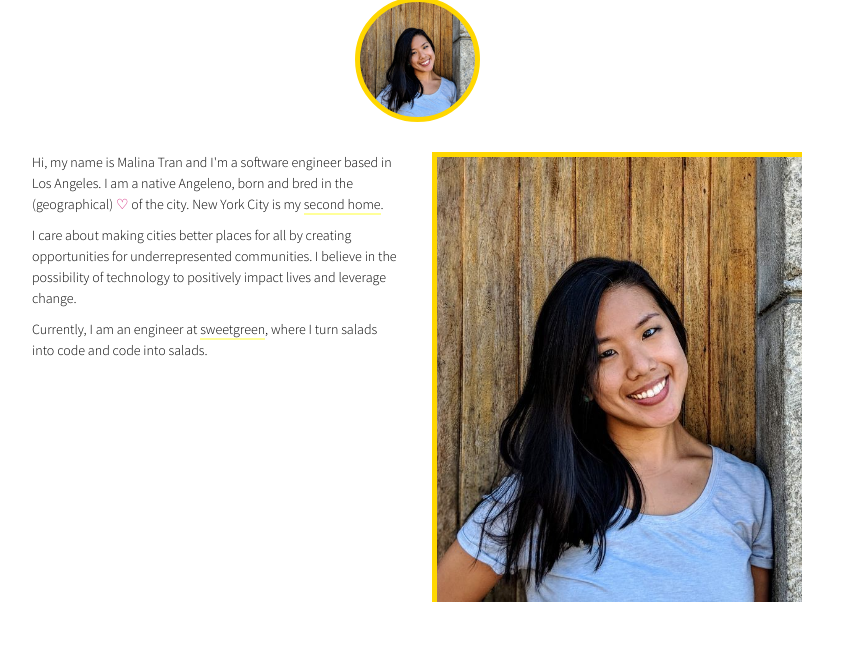
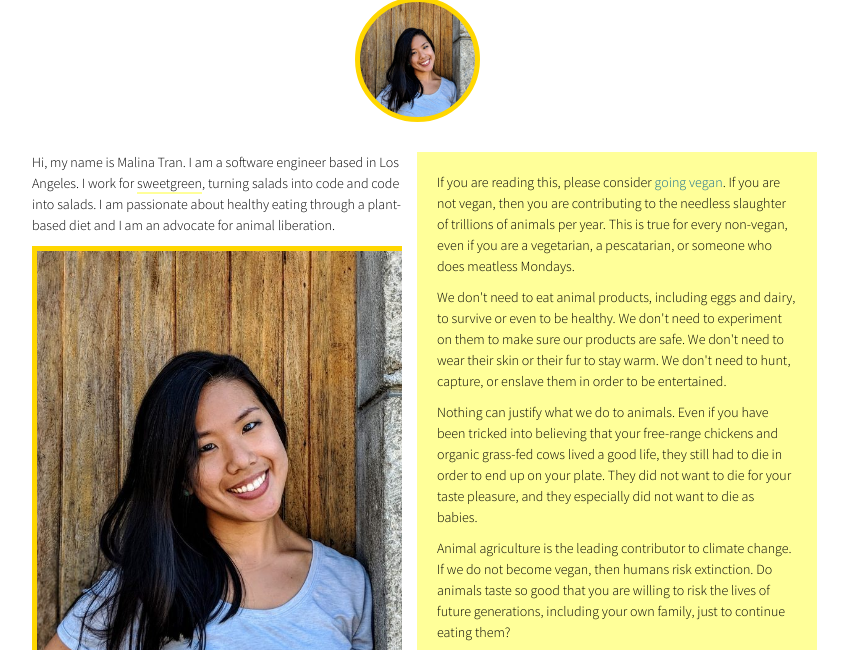
Before and after one commit to malinatran/malinatran.github.io, a plain HTML site: page index.html in a window 1280 px wide. Shown: the part 203-853 px from the top of the page, without its empty margins (223-1071 px from the left). Drawn offline with nearby package versions, Linux system fonts and the light colour scheme; a web font is replaced by a local one.

Commit message:
Update bio and vegan message

```diff
--- a/index.html
+++ b/index.html
@@ -1,11 +1,20 @@
 <!DOCTYPE html>
 <html>
   <head>
-    <link rel="stylesheet" type="text/css" href="https://fonts.googleapis.com/css?family=Damion|Source+Sans+Pro:400,300|Oswald:400,300">
-    <link rel="stylesheet" href="https://maxcdn.bootstrapcdn.com/bootstrap/4.0.0-alpha.4/css/bootstrap.min.css" integrity="2hfp1SzUoho7/TsGGGDaFdsuuDL0LX2hnUp6VkX3CUQ2K4K+xjboZdsXyp4oUHZj" crossorigin="anonymous">
-    <link rel="stylesheet" type="text/css" href="styles/styles.css">
-    <link rel="icon" href="assets/favicon.ico" type="image/x-icon">
-    <meta name="viewport" content="width=device-width, initial-scale=1">
+    <link
+      rel="stylesheet"
+      type="text/css"
+      href="https://fonts.googleapis.com/css?family=Damion|Source+Sans+Pro:400,300|Oswald:400,300"
+    />
+    <link
+      rel="stylesheet"
+      href="https://maxcdn.bootstrapcdn.com/bootstrap/4.0.0-alpha.4/css/bootstrap.min.css"
+      integrity="2hfp1SzUoho7/TsGGGDaFdsuuDL0LX2hnUp6VkX3CUQ2K4K+xjboZdsXyp4oUHZj"
+      crossorigin="anonymous"
+    />
+    <link rel="stylesheet" type="text/css" href="styles/styles.css" />
+    <link rel="icon" href="assets/favicon.ico" type="image/x-icon" />
+    <meta name="viewport" content="width=device-width, initial-scale=1" />
   </head>
   <title>
     malina
@@ -15,7 +24,9 @@
       <div class="container-fluid">
         <div class="row main-layout">
           <div class="header">
-            <div id="name" class="col-xs-12 col-md-5 text-xs-center"><a href="/">malina</a></div>
+            <div id="name" class="col-xs-12 col-md-5 text-xs-center">
+              <a href="/">malina</a>
+            </div>
             <div class="social-media-icons col-xs-12 hidden-sm-up">
               <div class="col-xs-12">
                 <a href="http://www.twitter.com/malinatran" target="_blank">
@@ -27,7 +38,10 @@
                 <a href="http://www.linkedin.com/in/malinatran" target="_blank">
                   <i class="fa fa-linkedin" aria-hidden="true"></i>
                 </a>
-                <a href="http://www.medium.com/tech-and-the-city" target="_blank">
+                <a
+                  href="http://www.medium.com/tech-and-the-city"
+                  target="_blank"
+                >
                   <i class="fa fa-medium" aria-hidden="true"></i>
                 </a>
                 <a href="http://www.instagram.com/malinatran_" target="_blank">
@@ -35,7 +49,10 @@
                 </a>
               </div>
             </div>
-            <ul id="nav-container" class="col-xs-12 col-md-7 text-xs-center text-sm-right">
+            <ul
+              id="nav-container"
+              class="col-xs-12 col-md-7 text-xs-center text-sm-right"
+            >
               <li class="nav-links">
                 <a href="/">About</a>
               </li>
@@ -51,18 +68,61 @@
       </div>
       <div class="container-fluid">
         <div class="row">
-          <div id="circular-portrait" class="hidden-sm-up col-xs-12 col-centered"></div>
+          <div
+            id="circular-portrait"
+            class="hidden-sm-up col-xs-12 col-centered"
+          ></div>
         </div>
       </div>
       <div class="container-fluid">
         <div class="row main-layout">
           <div id="about" class="col-sm-6">
-            <p>Hi, my name is Malina Tran and I'm a software engineer based in Los Angeles. I am a native Angeleno, born and bred in the (geographical) <span class="red"> &#9825;</span> of the city. New York City is my <a href="https://medium.com/tech-and-the-city/the-cities-that-i-love-bebdaa104985#.clbnn8edv">second home</a>.</p>
-            <p>I care about making cities better places for all by creating opportunities for underrepresented communities. I believe in the possibility of technology to positively impact lives and leverage change.</p>
-            <p>Currently, I am an engineer at <a href="http://www.sweetgreen.com" target="_blank">sweetgreen</a>, where I turn salads into code and code into salads.</p>
+            <p>
+              Hi, my name is Malina Tran. I am a software engineer based in Los
+              Angeles. I work for
+              <a href="http://www.sweetgreen.com" target="_blank">sweetgreen</a
+              >, turning salads into code and code into salads. I am passionate
+              about healthy eating through a plant-based diet and I am an
+              advocate for animal liberation.
+            </p>
+            <div id="portrait"></div>
           </div>
-          <div class="hidden-xs-down col-sm-6">
-            <div id="portrait"></div>
+          <div id="go-vegan" class="col-sm-6">
+            <p>
+              If you are reading this, please consider
+              <a href="https://challenge22.com" target="_blank">going vegan</a>.
+              If you are not vegan, then you are contributing to the needless
+              slaughter of trillions of animals per year. This is true for every
+              non-vegan, even if you are a vegetarian, a pescatarian, or someone
+              who does meatless Mondays.
+            </p>
+            <p>
+              We don't need to eat animal products, including eggs and dairy, to
+              survive or even to be healthy. We don't need to experiment on them
+              to make sure our products are safe. We don't need to wear their
+              skin or their fur to stay warm. We don't need to hunt, capture, or
+              enslave them in order to be entertained.
+            </p>
+            <p>
+              Nothing can justify what we do to animals. Even if you have been
+              tricked into believing that your free-range chickens and organic
+              grass-fed cows lived a good life, they still had to die in order
+              to end up on your plate. They did not want to die for your taste
+              pleasure, and they especially did not want to die as babies.
+            </p>
+            <p>
+              Animal agriculture is the leading contributor to climate change.
+              If we do not become vegan, then humans risk extinction. Do animals
+              taste so good that you are willing to risk the lives of future
+              generations, including your own family, just to continue eating
+              them?
+            </p>
+            <p>
+              Watch
+              <a href="https://www.dominionmovement.com/watch" target="_blank"
+                >Dominion</a
+              >. Align your values with your actions. Go vegan.
+            </p>
           </div>
         </div>
       </div>
@@ -88,7 +148,11 @@
         </div>
         <div class="row footer-text">
           <div class="col-xs-12">
-            &#169; <script>document.write(new Date().getFullYear())</script> Malina Tran <span class="red"> &#9825; </span> Crafted in LA
+            &#169;
+            <script>
+              document.write(new Date().getFullYear())
+            </script>
+            Malina Tran <span class="red"> &#9825; </span> Crafted in LA
           </div>
         </div>
       </div>
--- a/styles/styles.css
+++ b/styles/styles.css
@@ -5,13 +5,17 @@
   src: url('../assets/Malina-Regular.otf') format('opentype');
 }
 
-html, body {
+html,
+body {
   margin: 0;
   padding: 0;
   height: 100%;
 }
 
-a:hover, a:visited, a:link, a:active {
+a:hover,
+a:visited,
+a:link,
+a:active {
   text-decoration: none;
 }
 
@@ -76,7 +80,7 @@ a:hover, a:visited, a:link, a:active {
 }
 
 .headline {
-  border-bottom: 5px solid #5CD6D6;
+  border-bottom: 5px solid #5cd6d6;
   clear: both;
   color: black;
   display: inline-block;
@@ -86,7 +90,9 @@ a:hover, a:visited, a:link, a:active {
   padding-bottom: 5px;
 }
 
-#about, #email, #portfolio-about {
+#about,
+#email,
+#portfolio-about {
   color: black;
   font-family: 'Source Sans Pro', sans-serif;
   font-size: 14px;
@@ -96,18 +102,39 @@ a:hover, a:visited, a:link, a:active {
   text-align: left;
 }
 
+#go-vegan {
+  background-color: #ffff99;
+  color: black;
+  font-family: 'Source Sans Pro', sans-serif;
+  font-size: 14px;
+  font-weight: 300;
+  line-height: 1.5em;
+  padding: 20px;
+  text-align: left;
+}
+
+#go-vegan p:last-child {
+  margin-bottom: 0;
+}
+
+#go-vegan a {
+  color: #196f8f;
+}
+
 #about .spotlighted {
-  font-color: black;
+  color: black;
   font-family: 'Source Sans Pro', sans-serif;
   font-weight: 400;
 }
 
-#about a, #portfolio-about a {
+#about a,
+#portfolio-about a {
   border-bottom: 2px solid #ffff99;
   color: black;
 }
 
-#about a:hover, #portfolio-about a:hover {
+#about a:hover,
+#portfolio-about a:hover {
   background-color: #ffff99;
   text-decoration: none;
 }
@@ -209,7 +236,8 @@ img {
   margin-right: 10px;
 }
 
-.code-link, .code-link:visited {
+.code-link,
+.code-link:visited {
   border-bottom: 2px solid #ccffff;
   color: black;
   font-style: italic;
@@ -269,7 +297,7 @@ img {
     width: 0;
     height: 3px;
     background: #cc0066;
-    transition: width .3s;
+    transition: width 0.3s;
   }
 
   .nav-links:hover::after {
@@ -324,6 +352,14 @@ img {
 }
 
 @media (max-width: 544px) {
+  #portrait {
+    display: none;
+  }
+
+  #about p {
+    margin: 0;
+  }
+
   #name {
     line-height: 150px;
   }
```
